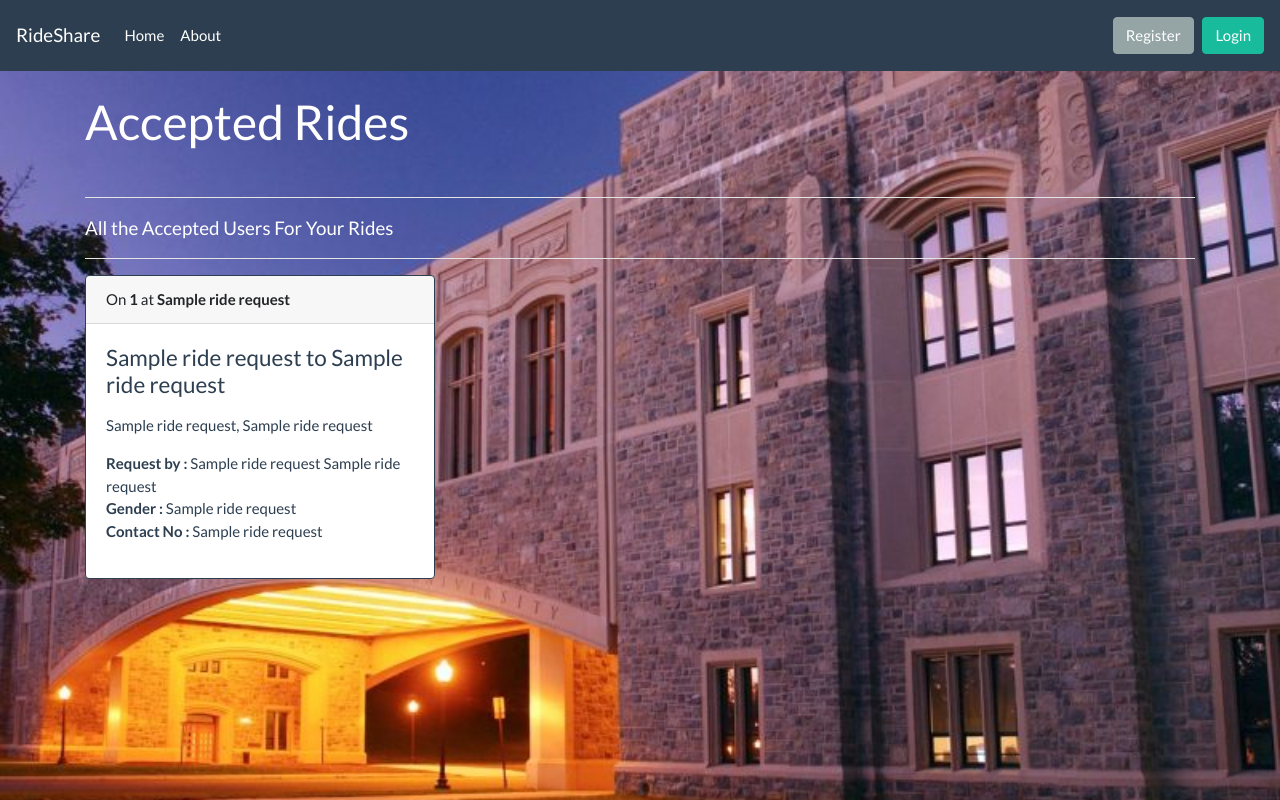
After one commit to nirnejak/RideShare, a Flask app: template app/templates/acceptedRides.html in a window 1280 px wide. The commit adds this page. Run offline with Flask 2, Linux system fonts and the light colour scheme; the template is opened without the code that fills it: most values are stand-ins (such as "Sample title", 1, 10 or a date in 2020); some libraries are stand-ins or nearby versions.

Commit message:
added the accepted ride function

```diff
--- a/app/app.py
+++ b/app/app.py
@@ -356,13 +356,34 @@ def rideRequests():
 			return redirect(url_for('dashboard'))
 
 		s = cur.fetchone()
+		seats = s[0]
+		cur.close()
 
-		seats = s[0]
+		cur = conn.cursor()
 
+
+		try:
+			# fetching the request creater ID
+			cur.execute("select requestuserid from sharerequest s,ride r where s.rideid=r.rideid")
+		except:
+			conn.rollback()
+			flash('Something went wrong','danger')
+			return redirect(url_for('dashboard'))
+
+		requestUser= cur.fetchone()
+		requestUserId=requestUser[0]
+
+
+
+
+		print(rideId,file=sys.stderr)
+		print(session['userId'],file=sys.stderr)
+		print(requestUserId,file=sys.stderr)
 		if seats - 1 > 0:
 			try:
 				# Update User Details into the Database
 				cur.execute("UPDATE Ride SET seats = %s",[seats-1])
+				cur.execute("INSERT INTO passenger(rideid, creatoruserid, requestuserid) VALUES (%s,%s,%s);", (rideId, session['userId'] ,requestUserId))
 			except:
 				conn.rollback()
 				flash('Something went wrong','danger')
@@ -415,6 +436,57 @@ def rideRequests():
 		return redirect(url_for('dashboard'))
 
 	return render_template('rideRequests.html')
+
+@app.route('/acceptedRides', methods=['GET','POST'])
+@is_logged_in
+@has_driving
+def acceptedRides():
+	if request.method == 'POST':
+		if session['userStatus']=='REGISTERED' or session['userStatus'] == 'AADHAR' or session['userStatus'] == 'NONE':
+			flash('You Don\'t have Driving License!','warning')
+			return redirect(url_for('dashboard'))
+
+		rideId = request.form['rideId']
+
+		# Create cursor
+		cur = conn.cursor()
+
+
+		if session['userStatus']=='REGISTERED' or session['userStatus'] == 'AADHAR' or session['userStatus'] == 'NONE':
+				flash('You Don\'t have Driving License!','warning')
+				return redirect(url_for('dashboard'))
+
+	# Create cursor
+	cur = conn.cursor()
+
+	try:
+		# Fetch all the ShareRequests and Details
+		#cur.execute("SELECT * FROM passenger p, ride r, users u WHERE r.RideId = p.rideid AND p.creatoruserid = %s AND p.requestUserId = u.userId",[session['userId']])
+		cur.execute("SELECT r.ridetime, r.ridetime,r.fromlocation, r.tolocation, r.city, r.state, u.fname, u.lname, u.gender, u.contactno, p.rideid FROM passenger p, ride r, users u WHERE r.RideId = p.rideid AND p.creatoruserid = %s AND p.requestUserId = u.userId",[session['userId']])
+
+	except:
+		conn.rollback()
+		flash('Something went wrong','danger')
+		return redirect(url_for('dashboard'))
+
+	acceptedRides = cur.fetchall()
+
+	# Comit to DB
+	conn.commit()
+
+	# Close connection
+	cur.close()
+
+	if rideRequests:
+		return render_template('acceptedRides.html', acceptedRides = acceptedRides)
+	else:
+		flash('No Passengers for Your Ride!','warning')
+		return redirect(url_for('dashboard'))
+
+	return render_template('accepetedRides.html')
+
+
+
 
 @app.route('/shareRide', methods=['GET','POST'])
 @is_logged_in
--- /dev/null
+++ b/app/templates/acceptedRides.html
@@ -0,0 +1,38 @@
+{% extends 'layout.html' %}
+
+{% block body %}
+	<h1 class="text-white animated fadeIn">Accepted Rides</h1>
+	<br>
+	<hr color="white">
+	<p class="text-white lead">
+		All the Accepted Users For Your Rides
+	</p>
+	<hr color="white">
+	<div class="row">
+		{% for rideRequest in acceptedRides %}
+			<div class="col-lg-4 animated fadeInUp">
+				<div class="card border-primary mb-3">
+					<div class="card-header">On <b>{{ rideRequest[0] }}</b> at <b>{{ rideRequest[1] }}</b></div>
+					<div class="card-body text-primary">
+						<h4 class="card-title">{{ rideRequest[2] }}&nbsp;to&nbsp;{{ rideRequest[3] }}</h4>
+						<p class="card-text">
+							<p>
+								{{ rideRequest[4] }}, {{ rideRequest[5] }}
+							</p>
+							<p>
+								<b>Request by :</b> {{ rideRequest[6] }}&nbsp;{{ rideRequest[7] }}
+								<br>
+								<b>Gender :</b> {{ rideRequest[8] }}
+								<br>
+								<b>Contact No :</b> {{ rideRequest[9] }}
+							</p>
+							<form action="" method="POST" class="text-center">
+								<input type="hidden" value="{{ rideRequest[1] }}" name="rideId">
+							</form>
+						</p>
+					</div>
+				</div>
+			</div>
+		{% endfor %}
+	</div>
+{% endblock %}
--- a/app/templates/includes/_navbar.html
+++ b/app/templates/includes/_navbar.html
@@ -18,6 +18,9 @@
           </li>
           <li class="nav-item">
             <a class="nav-link" href="/rideRequests">Ride Requests</a>
+          </li>
+          <li class="nav-item">
+            <a class="nav-link" href="/acceptedRides">Accepted Rides</a>
           </li>
           <li class="nav-item">
             <a class="nav-link" href="/nearbyRides">Nearby Rides</a>
--- a/database/ridesharedb.sql
+++ b/database/ridesharedb.sql
@@ -40,3 +40,9 @@ CREATE TABLE ShareRequest(
 	RideID INT,
 	requestUserId INT
 );
+CREATE TABLE Passenger(
+	PassengerID BIGSERIAL PRIMARY KEY,
+	RideID INT,
+	creatorUserId INT,
+	requestUserId INT
+)
```
